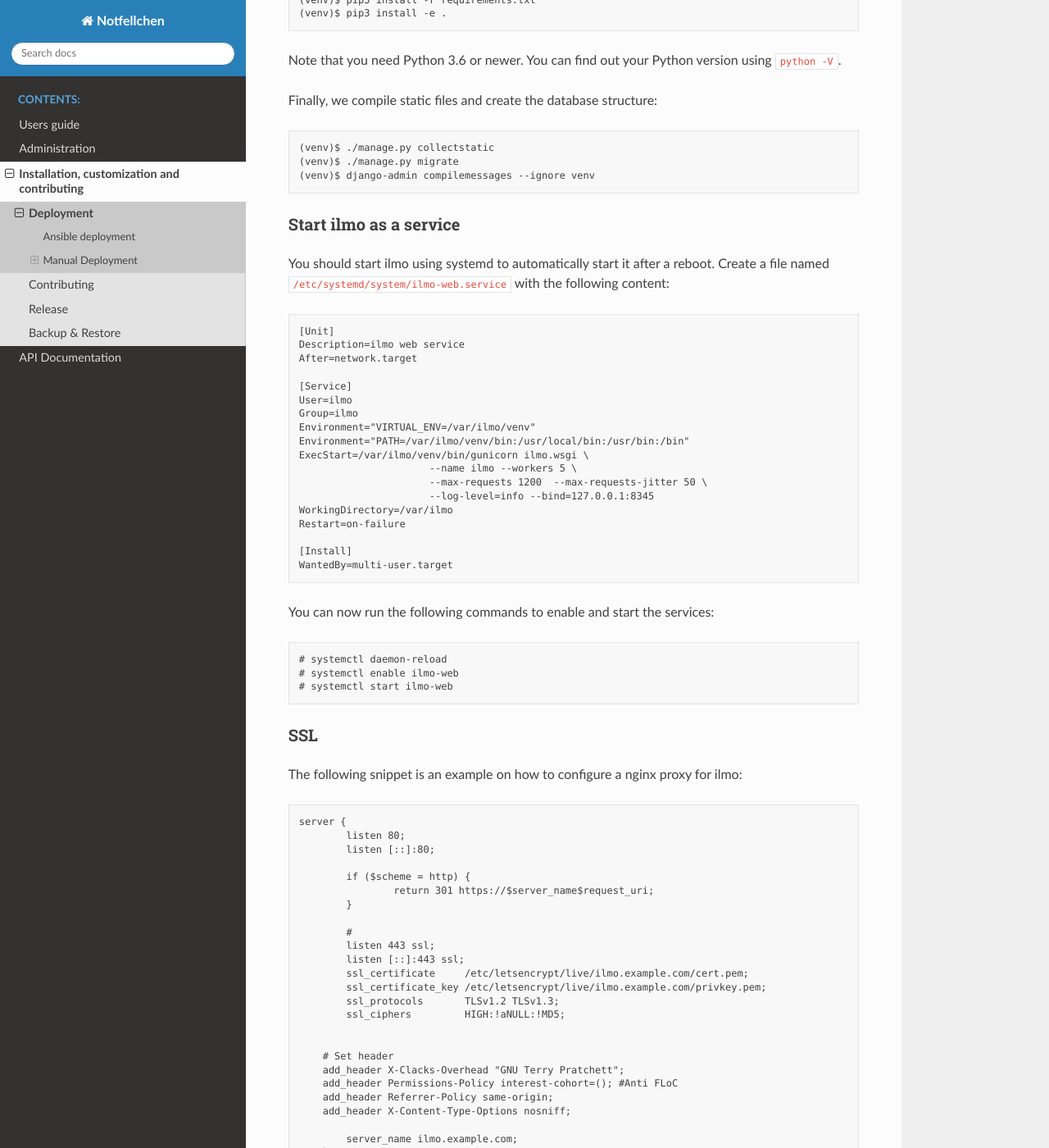
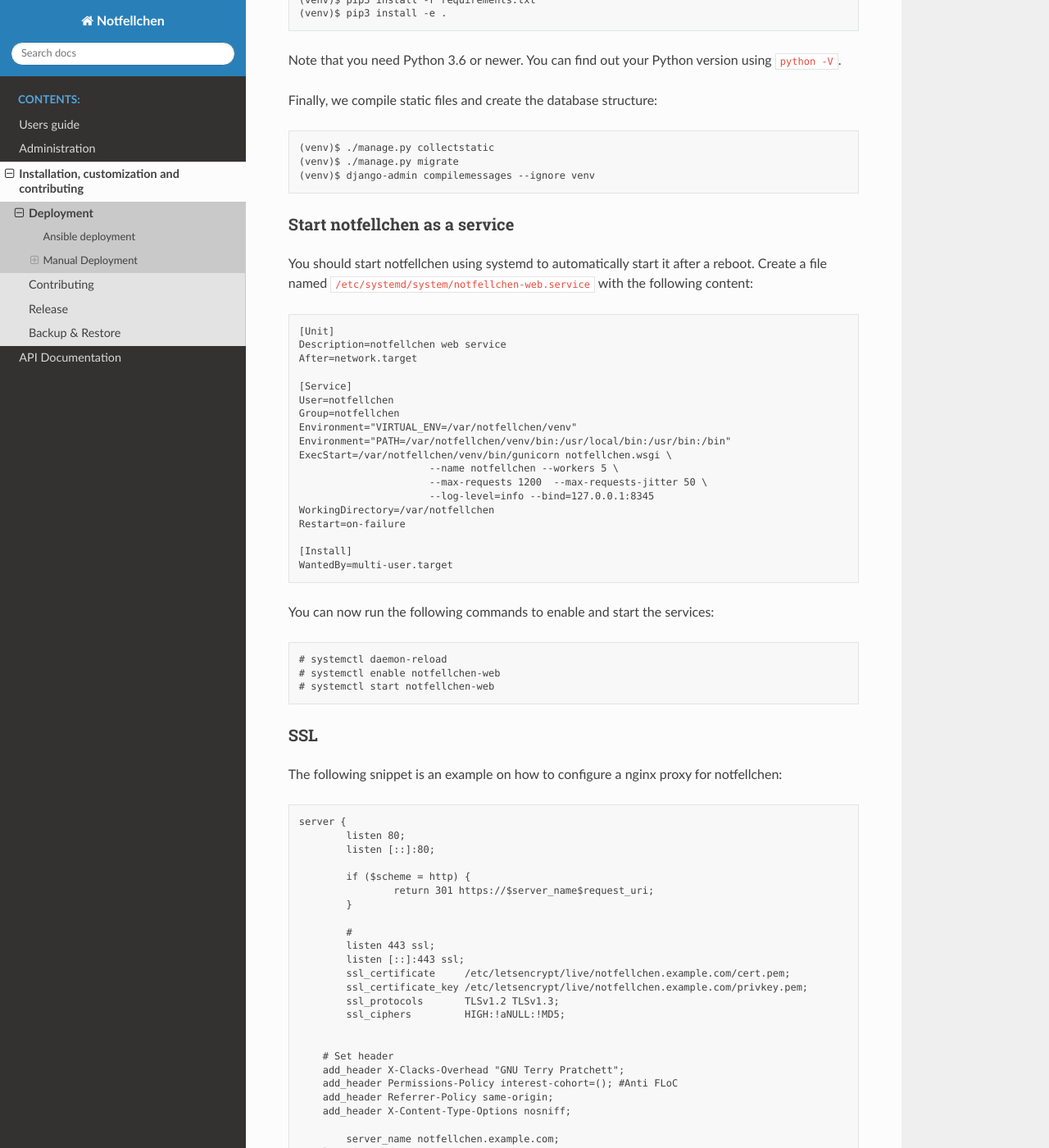
Before and after one commit to moan0s/notfellchen, a Sphinx documentation site: the page built from docs/dev/deployment.rst, in a window 1280 px wide and 1400 px high, scrolled down 3218 px. Shown: the whole window at 82% size. Built offline with Sphinx 7.4.7 and the Read the Docs theme 3.1.0, drawn with Linux system fonts in a browser that asks for light colours; pages that are not in the unit, such as notebooks, are missing from menus; some of the changed text lies outside the part shown.

Commit message:
docs: various refactoring

```diff
--- a/docs/admin/index.rst
+++ b/docs/admin/index.rst
@@ -4,9 +4,5 @@
    :maxdepth: 2
    :caption: Contents:
 
-   create_user.rst
-   lending.rst
-   returning.rst
-   opening_hours.rst
-   add_items.rst
+   GDPR.rst
    monitoring.rst
--- a/docs/admin/monitoring.rst
+++ b/docs/admin/monitoring.rst
@@ -1,7 +1,7 @@
 Monitoring
 ==========
 
-ILMO should, like every other software, be easy to monitor. Therefore a basic metrics are exposed to `https://notfellchen.org/metrics`.
+Notfellchen should, like every other software, be easy to monitor. Therefore a basic metrics are exposed to `https://notfellchen.org/metrics`.
 The data is encoded in JSON format and is therefore suitable to bea read by humans and it is easy to use it as data source for further processing.
 
 
--- a/docs/dev/deployment.rst
+++ b/docs/dev/deployment.rst
@@ -4,16 +4,16 @@
 Deployment
 **********
 
-There are different ways to deploy ILMO. We support an ansible+docker based deployment and manual installation.
+There are different ways to deploy Notfellchen. We support an ansible+docker based deployment and manual installation.
 
 Ansible deployment
 ==================
 
-ILMO can be deployed with the `ilmo-ansible-role <https://github.com/moan0s/ansible-role-ilmo>`_ that is based on the
-official ILMO docker image. This role will only install ilmo itself. If you want a complete setup that includes a
+Notfellchen can be deployed with the `notfellchen-ansible-role <https://github.com/moan0s/ansible-role-notfellchen>`_ that is based on the
+official Notfellchen docker image. This role will only install notfellchen itself. If you want a complete setup that includes a
 database and a webserver with minimal configuration you can use the
 `mash-playbook <https://github.com/mother-of-all-self-hosting/mash-playbook>`_ by following `it's documentation
-on ILMO <https://github.com/mother-of-all-self-hosting/mash-playbook/blob/main/docs/services/ilmo.md>`_.
+on Notfellchen <https://github.com/mother-of-all-self-hosting/mash-playbook/blob/main/docs/services/notfellchen.md>`_.
 
 
 
@@ -21,10 +21,10 @@
 =================
 
 
-This guide describes the installation of a installation of ILMO from source. It is inspired by this great guide from
+This guide describes the installation of a installation of Notfellchen from source. It is inspired by this great guide from
 pretix_.
 
-.. warning:: Even though this guide tries to make it as straightforward to run ILMO, it still requires some Linux experience to
+.. warning:: Even though this guide tries to make it as straightforward to run Notfellchen, it still requires some Linux experience to
              get it right. If you're not feeling comfortable managing a Linux server, check out a managed service_.
 
 This guide is tested on **Ubuntu20.04** but it should work very similar on other modern systemd based distributions.
@@ -39,18 +39,18 @@
 * A HTTP reverse proxy, e.g. `nginx`_ or Traefik to allow HTTPS connections
 * A `PostgreSQL`_ database server
 
-Also recommended is, that you use a firewall, although this is not a ILMO-specific recommendation. If you're new to
+Also recommended is, that you use a firewall, although this is not a Notfellchen-specific recommendation. If you're new to
 Linux and firewalls, it is recommended that you start with `ufw`_.
 
-.. note:: Please, do not run ILMO without HTTPS encryption. You'll handle user data and thanks to `Let's Encrypt`_
+.. note:: Please, do not run Notfellchen without HTTPS encryption. You'll handle user data and thanks to `Let's Encrypt`_
           SSL certificates can be obtained for free these days.
 
 Unix user
 ---------
 
-As we do not want to run ilmo as root, we first create a new unprivileged user::
+As we do not want to run notfellchen as root, we first create a new unprivileged user::
 
-    # adduser ilmo --disabled-password --home /var/ilmo
+    # adduser notfellchen --disabled-password --home /var/notfellchen
 
 In this guide, all code lines prepended with a ``#`` symbol are commands that you need to execute on your server as
 ``root`` user (e.g. using ``sudo``); all lines prepended with a ``$`` symbol should be run by the unprivileged user.
@@ -66,16 +66,16 @@
 
 For PostgreSQL database creation, we would do::
 
-    # sudo -u postgres createuser ilmo
-    # sudo -u postgres createdb -O ilmo ilmo
-    # su ilmo
+    # sudo -u postgres createuser notfellchen
+    # sudo -u postgres createdb -O notfellchen notfellchen
+    # su notfellchen
     $ psql
-    > ALTER USER ilmo PASSWORD 'strong_password';
+    > ALTER USER notfellchen PASSWORD 'strong_password';
 
 Package dependencies
 --------------------
 
-To build and run ilmo, you will need the following debian packages::
+To build and run notfellchen, you will need the following debian packages::
 
     # apt-get install git build-essential python-dev python3-venv python3 python3-pip \
                       python3-dev
@@ -83,32 +83,32 @@
 Config file
 -----------
 
-We now create a config directory and config file for ilmo::
+We now create a config directory and config file for notfellchen::
 
-    # mkdir /etc/ilmo
-    # touch /etc/ilmo/ilmo.cfg
-    # chown -R ilmo:ilmo /etc/ilmo/
-    # chmod 0600 /etc/ilmo/ilmo.cfg
+    # mkdir /etc/notfellchen
+    # touch /etc/notfellchen/notfellchen.cfg
+    # chown -R notfellchen:notfellchen /etc/notfellchen/
+    # chmod 0600 /etc/notfellchen/notfellchen.cfg
 
-Fill the configuration file ``/etc/ilmo/ilmo.cfg`` with the following content (adjusted to your environment)::
+Fill the configuration file ``/etc/notfellchen/notfellchen.cfg`` with the following content (adjusted to your environment)::
 
-    [ilmo]
+    [notfellchen]
     instance_name=My library
-    url=https://ilmo.example.com
+    url=https://notfellchen.example.com
 
     [database]
     backend=postgresql
-    name=ilmo
-    user=ilmo
+    name=notfellchen
+    user=notfellchen
 
     [locations]
-    static=/var/ilmo/static
+    static=/var/notfellchen/static
 
     [mail]
     ; See config file documentation for more options
-    ; from=ilmo@example.com
+    ; from=notfellchen@example.com
     ; host=127.0.0.1
-    ; user=ilmo
+    ; user=notfellchen
     ; password=foobar
     ; port=587
 
@@ -121,21 +121,21 @@
     ;Scope=
     ;Policy=
 
-Install ilmo as package
+Install notfellchen as package
 ------------------------
 
-Now we will install ilmo itself. The following steps are to be executed as the ``ilmo`` user. Before we
-actually install ilmo, we will create a virtual environment to isolate the python packages from your global
+Now we will install notfellchen itself. The following steps are to be executed as the ``notfellchen`` user. Before we
+actually install notfellchen, we will create a virtual environment to isolate the python packages from your global
 python installation::
 
-    $ python3 -m venv /var/ilmo/venv
-    $ source /var/ilmo/venv/bin/activate
+    $ python3 -m venv /var/notfellchen/venv
+    $ source /var/notfellchen/venv/bin/activate
     (venv)$ pip3 install -U pip setuptools wheel
 
-We now clone and install ilmo, its direct dependencies and gunicorn::
+We now clone and install notfellchen, its direct dependencies and gunicorn::
 
-    (venv)$ git clone https://github.com/moan0s/ILMO2
-    (venv)$ cd ILMO2/src/
+    (venv)$ git clone https://github.com/moan0s/Notfellchen2
+    (venv)$ cd Notfellchen2/src/
     (venv)$ pip3 install -r requirements.txt
     (venv)$ pip3 install -e .
 
@@ -148,26 +148,26 @@
     (venv)$ django-admin compilemessages --ignore venv
 
 
-Start ilmo as a service
+Start notfellchen as a service
 -------------------------
 
-You should start ilmo using systemd to automatically start it after a reboot. Create a file
-named ``/etc/systemd/system/ilmo-web.service`` with the following content::
+You should start notfellchen using systemd to automatically start it after a reboot. Create a file
+named ``/etc/systemd/system/notfellchen-web.service`` with the following content::
 
     [Unit]
-    Description=ilmo web service
+    Description=notfellchen web service
     After=network.target
 
     [Service]
-    User=ilmo
-    Group=ilmo
-    Environment="VIRTUAL_ENV=/var/ilmo/venv"
-    Environment="PATH=/var/ilmo/venv/bin:/usr/local/bin:/usr/bin:/bin"
-    ExecStart=/var/ilmo/venv/bin/gunicorn ilmo.wsgi \
-                          --name ilmo --workers 5 \
+    User=notfellchen
+    Group=notfellchen
+    Environment="VIRTUAL_ENV=/var/notfellchen/venv"
+    Environment="PATH=/var/notfellchen/venv/bin:/usr/local/bin:/usr/bin:/bin"
+    ExecStart=/var/notfellchen/venv/bin/gunicorn notfellchen.wsgi \
+                          --name notfellchen --workers 5 \
                           --max-requests 1200  --max-requests-jitter 50 \
                           --log-level=info --bind=127.0.0.1:8345
-    WorkingDirectory=/var/ilmo
+    WorkingDirectory=/var/notfellchen
     Restart=on-failure
 
     [Install]
@@ -176,14 +176,14 @@
 You can now run the following commands to enable and start the services::
 
     # systemctl daemon-reload
-    # systemctl enable ilmo-web
-    # systemctl start ilmo-web
+    # systemctl enable notfellchen-web
+    # systemctl start notfellchen-web
 
 
 SSL
 ---
 
-The following snippet is an example on how to configure a nginx proxy for ilmo::
+The following snippet is an example on how to configure a nginx proxy for notfellchen::
 
         server {
                 listen 80;
@@ -196,8 +196,8 @@
                 #
                 listen 443 ssl;
                 listen [::]:443 ssl;
-                ssl_certificate     /etc/letsencrypt/live/ilmo.example.com/cert.pem;
-                ssl_certificate_key /etc/letsencrypt/live/ilmo.example.com/privkey.pem;
+                ssl_certificate     /etc/letsencrypt/live/notfellchen.example.com/cert.pem;
+                ssl_certificate_key /etc/letsencrypt/live/notfellchen.example.com/privkey.pem;
                 ssl_protocols       TLSv1.2 TLSv1.3;
                 ssl_ciphers         HIGH:!aNULL:!MD5;
 
@@ -208,7 +208,7 @@
             add_header Referrer-Policy same-origin;
             add_header X-Content-Type-Options nosniff;
 
-                server_name ilmo.example.com;
+                server_name notfellchen.example.com;
             location / {
                 proxy_pass http://localhost:8345;
                 proxy_set_header X-Forwarded-For $proxy_add_x_forwarded_for;
@@ -217,7 +217,7 @@
             }
 
             location /static/ {
-                alias /var/ilmo/static/;
+                alias /var/notfellchen/static/;
                 access_log off;
                 expires 365d;
                 add_header Cache-Control "public";
@@ -230,22 +230,22 @@
 Next steps
 ----------
 
-Yay, you are done! You should now be able to reach ilmo at https://ilmo.example.com/
+Yay, you are done! You should now be able to reach notfellchen at https://notfellchen.example.com/
 
 Updates
 -------
 
 .. warning:: While we try hard not to break things, **please perform a backup before every upgrade**.
 
-To upgrade to a new ilmo release, pull the latest code changes and run the following commands::
+To upgrade to a new notfellchen release, pull the latest code changes and run the following commands::
 
-    $ source /var/ilmo/venv/bin/activate
+    $ source /var/notfellchen/venv/bin/activate
     (venv)$ git pull
-    (venv)$ pg_dump ilmo > ilmo.psql
+    (venv)$ pg_dump notfellchen > notfellchen.psql
     (venv)$ python manage.py migrate
     (venv)$ django-admin compilemessages --ignore venv
 
-    # systemctl restart ilmo-web
+    # systemctl restart notfellchen-web
 
 
 .. _Postfix: https://www.digitalocean.com/community/tutorials/how-to-install-and-configure-postfix-as-a-send-only-smtp-server-on-ubuntu-16-04
--- a/docs/user/index.rst
+++ b/docs/user/index.rst
@@ -7,5 +7,4 @@
 
    registrierung.rst
    benachrichtigungen.rst
-   login.rst
-   email.rst
+   vermittlungen.rst
--- a/docs/user/vermittlungen.rst
+++ b/docs/user/vermittlungen.rst
@@ -9,7 +9,7 @@
 
 Darüber hinaus werden einmal täglich die verlinkten Seiten automatisiert geprüft. Wenn eine Vermittlungs-Seite bei einem Tierheim oder einer Pflegestelle entfernt wurde, wird die Anzeige ebenfalls deaktiviert.
 
-Vermittlungen können von allen Menschen, auch ohne Account gemeldet werden. Grund dafür kann sein, dass Informationen veraltet sind oder Verdacht von Tierwohlgefärdung. Gemeldete Vermittlungen werden vom Moderationsteam geprüft und ggf. entfernt.
+Vermittlungen können von allen Menschen, auch ohne Account gemeldet werden. Grund dafür kann sein, dass Informationen veraltet sind oder ein Verdacht von Tierwohlgefärdung. Gemeldete Vermittlungen werden vom Moderationsteam geprüft und ggf. entfernt.
 
 Die Kommentarfunktion von Vermittlungen ermöglicht es angemeldeten Nutzer*innen zusätzliche Informationen hinzuzufügen oder Fragen zu stellen.
 Ersteller*innen von Vermittlungen werden über neue Kommentare per Mail benachrichtigt, ebenso alle die die Vermittlung abonniert haben.
```
Also changed, not shown: docs/admin/opening_hours.rst (deleted, +0 -10 lines), docs/admin/returning.rst (deleted, +0 -8 lines), docs/user/benachrichtigungen.rst (+10 -1 lines), docs/user/abonnieren.png (added).
